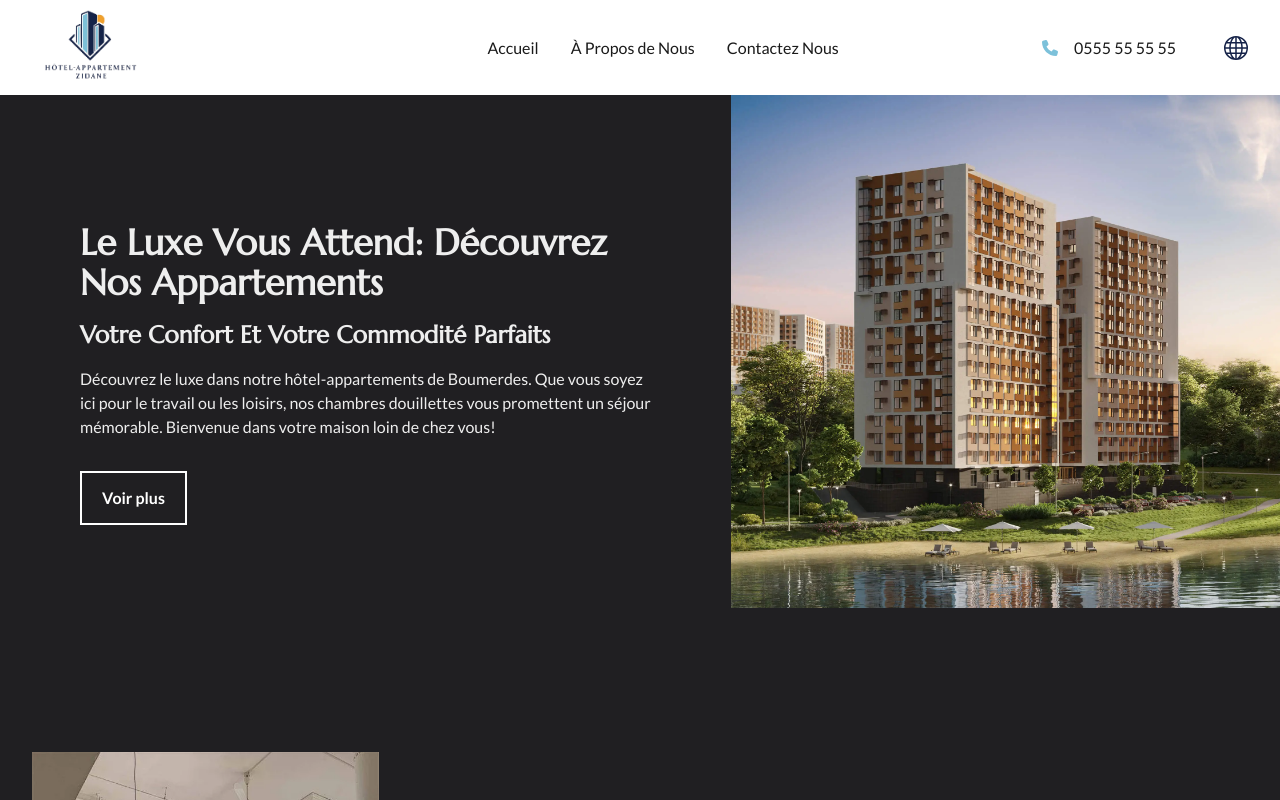
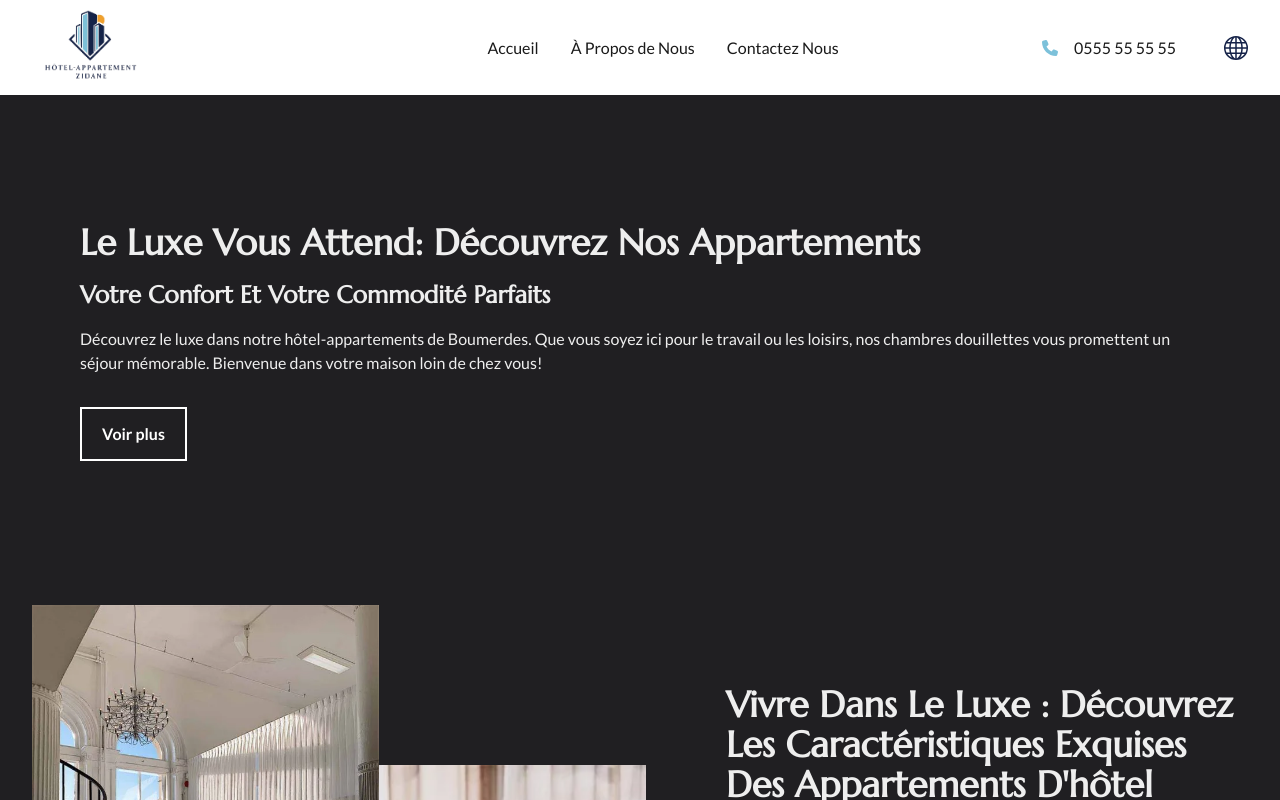
Before and after one commit to KamelMesbahi13/hotel, a React (Vite) app: page / in a window 1280 px wide. Shown: the top 800 px of the page. Built offline with nearby package versions, Linux system fonts and the light colour scheme.

Commit message:
fixing some styling commit

```diff
--- a/src/Components/Home/Introduction/Introduction.jsx
+++ b/src/Components/Home/Introduction/Introduction.jsx
@@ -1,5 +1,5 @@
 import { Link } from "react-scroll";
-import Hotel from "../../../assets/HotelOne.webp";
+// import Hotel from "../../../assets/HotelOne.webp";
 import { useTranslation } from "react-i18next";
 import { motion } from "framer-motion";
 
@@ -43,9 +43,9 @@ const Introduction = () => {
             </div>
           </div>
         </div>
-        <div className="mt-8 md:w-3/4 md:mt-0">
+        {/* <div className="mt-8 md:w-3/4 md:mt-0">
           <img src={Hotel} alt="" />
-        </div>
+        </div> */}
       </div>
     </motion.div>
   );
```
